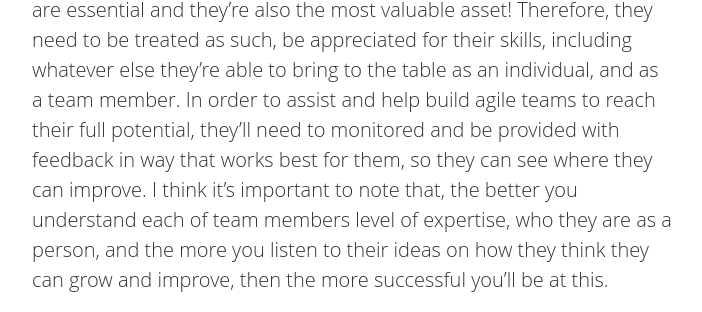
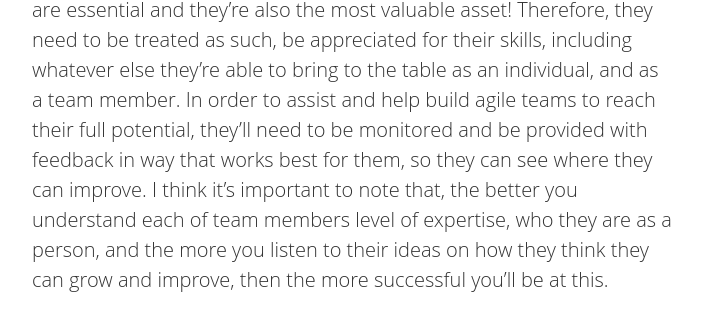
Before and after one commit to IamJackReed/JackReed, a Jekyll site: the page built from _posts/2017-08-05-high-performing-agile-teams-&-the-downside-of-collaboration.markdown, in a window 1280 px wide and 900 px high, scrolled down 1716 px. Shown: the part 294-606 px from the top of the window, without its empty margins (288-990 px from the left). Built offline with Jekyll 4.4.1, drawn with Linux system fonts in a browser that asks for light colours; nearby versions of some CDN libraries; some web fonts are replaced; comment, search, counter and statistics services are not loaded; some of the changed text lies outside the part shown.

Commit message:
Update 2017-08-05-high-performing-agile-teams-&-the-downside-of-collaboration.markdown

```diff
--- a/_posts/2017-08-05-high-performing-agile-teams-&-the-downside-of-collaboration.markdown
+++ b/_posts/2017-08-05-high-performing-agile-teams-&-the-downside-of-collaboration.markdown
@@ -13,7 +13,7 @@
 <span style="color:#00000; font-family: 'open sans'; font-size: 1em; font-size: 20px; font-weight: 200; hyphens: none;">Before going any further, I'd like to briefly explain what I'm referring to when I say '_high performing agile team_' I like the definition that [Keith Cerny's](https://kcerny.wordpress.com/2011/03/11/high-performing-agile-teams/) has used on his blog post which is: “_A high performance Agile team is a committed team that has the right people, has been effectively empowered, has established trust, adheres to an effective process, works at a sustainable pace to deliver quality software of a quantity that reflects a consistent high velocity and factors in influences like capacity and support._” Let's jump straight in, here are just some thoughts and suggestions on what can help contribute towards establishing a high performing agile team, and where I think is a good place to start, and it is based on what has worked well for me, and for the teams that I've worked with.
 
 # Where to Start
-<span style="color:#00000; font-family: 'open sans'; font-size: 1em; font-size: 20px; font-weight: 200; hyphens: none;">Whatever the opposing factors might be that are getting in your way to achieving a high performing agile team, I think the best place to start is with what you can influence, and what better place than us, the people. Agile teams require constant improvement along the way, working alongside each team member during this process is a must. Although people are notorious for being the biggest problem in most things, let alone an agile team. In fact, I'm convinced that anywhere where there are people, there will be problems! '_Let's get rid of them?_' '_wrong!_' People are essential and they're also the most valuable asset! Therefore, they need to be treated as such, be appreciated for their skills, including whatever else they're able to bring to the table as an individual, and as a team member. In order to assist and help build agile teams to reach their full potential, they'll need to monitored and be provided with feedback in way that works best for them, so they can see where they can improve. I think it's important to note that, the better you understand each of team members level of expertise, who they are as a person, and the more you listen to their ideas on how they think they can grow and improve, then the more successful you'll be at this.
+<span style="color:#00000; font-family: 'open sans'; font-size: 1em; font-size: 20px; font-weight: 200; hyphens: none;">Whatever the opposing factors might be that are getting in your way to achieving a high performing agile team, I think the best place to start is with what you can influence, and what better place than us, the people. Agile teams require constant improvement along the way, working alongside each team member during this process is a must. Although people are notorious for being the biggest problem in most things, let alone an agile team. In fact, I'm convinced that anywhere where there are people, there will be problems! '_Let's get rid of them?_' '_wrong!_' People are essential and they're also the most valuable asset! Therefore, they need to be treated as such, be appreciated for their skills, including whatever else they're able to bring to the table as an individual, and as a team member. In order to assist and help build agile teams to reach their full potential, they'll need to be monitored and be provided with feedback in way that works best for them, so they can see where they can improve. I think it's important to note that, the better you understand each of team members level of expertise, who they are as a person, and the more you listen to their ideas on how they think they can grow and improve, then the more successful you'll be at this.
 
 # Downside of Collaboration
 <span style="color:#00000; font-family: 'open sans'; font-size: 1em; font-size: 20px; font-weight: 200; hyphens: none;">Yes, the title of this paragraph is correct! There is a strong emphasis of collaboration with agile, and for good reason as it forms an essential part of adopting agile successfully. One of main benefits is that it saves a lot of time, and provides an overall smoother process. However, it does have a downside, which is that conflicting views and options tend to flare up a lot quicker than they normally would do. This can be problematic if the communication skills among those involved aren't at levels needed to have a safe environment. Let me explain, in order to have a 'safe' environment that allows for healthy conversation (dialogue with the free flow of meaning), then it's essential that it is safe to do so. When it becomes unsafe, then you'll start seeing people show patterns of stress. These can be in the form of people raising their voice, shouting, interrupting others when they are speaking, etc. Or it can go the complete opposite side of the spectrum, whereby people start to turning to silence and stop speaking all together. Conflicts between team members, or team members and other people in the organisation can really hold the team back.
```
